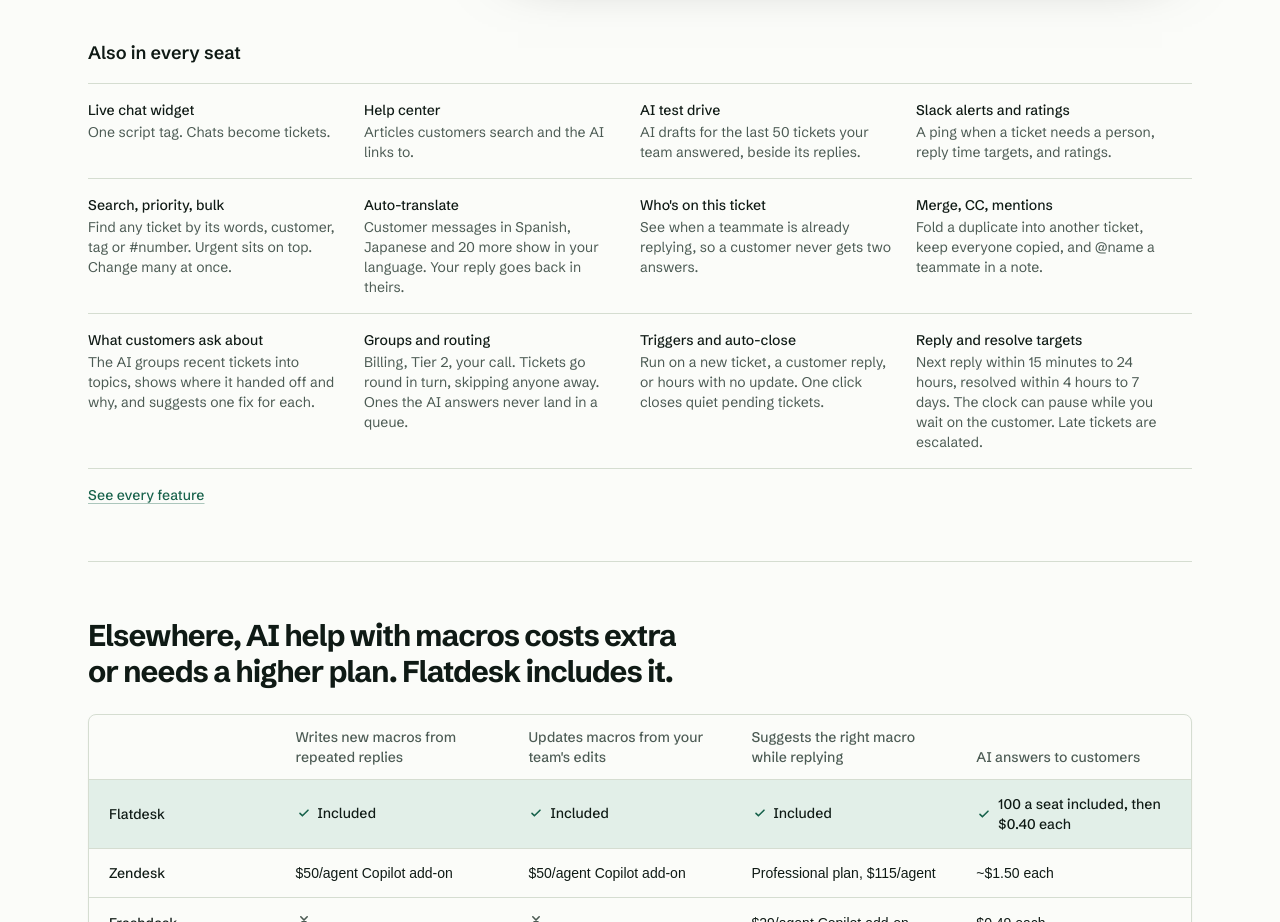
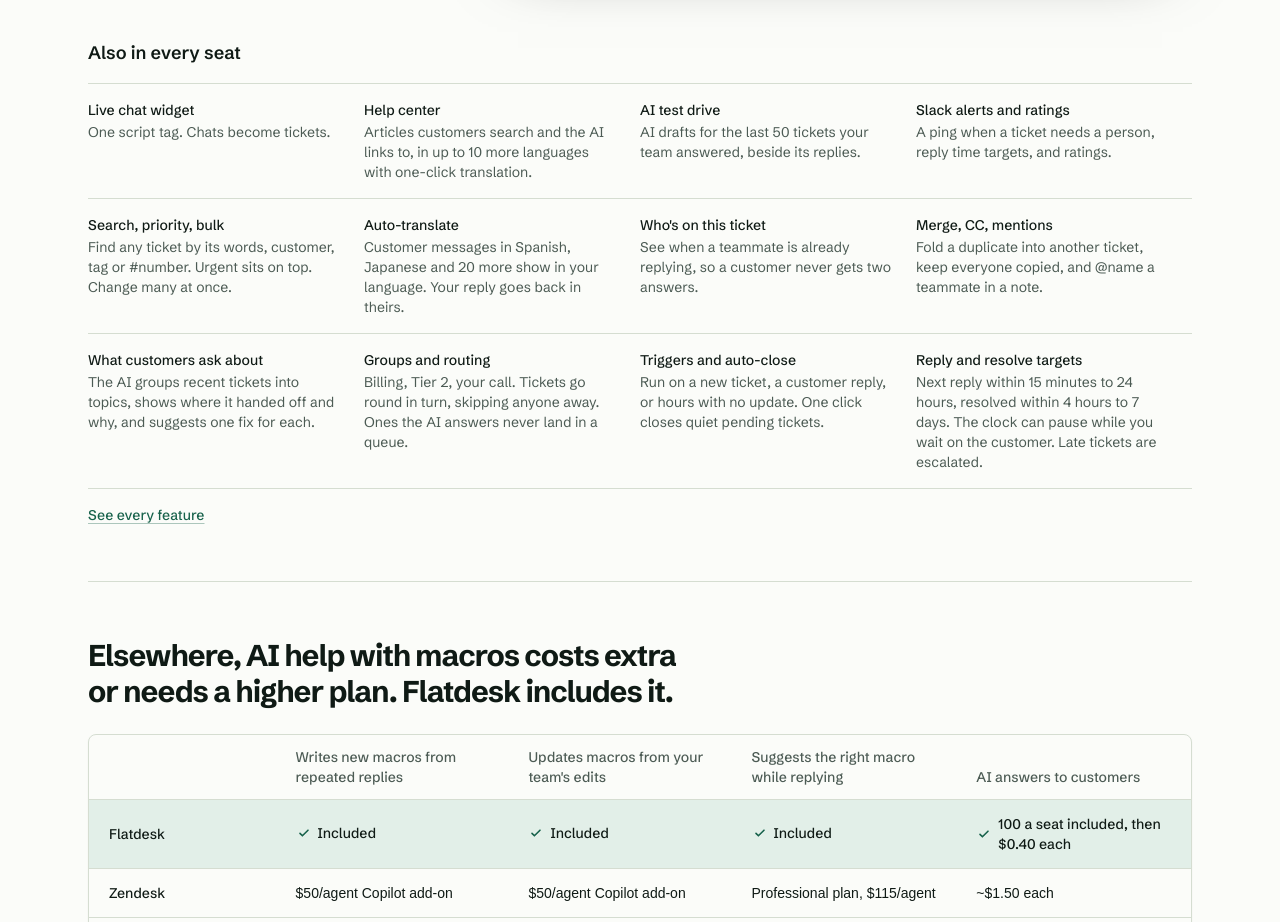
Before and after one commit to lanlan2020wu-hue/flatdesk, a Next.js app: page / in a window 1280 px wide. Shown: the part 4120-5042 px from the top of the page. Built offline with nearby package versions, Linux system fonts and the light colour scheme; no server answers; a web font is replaced by a local one.

Commit message:
Homepage: help center languages in 'Also in every seat' (#91)
Claude-Session: https://claude.ai/code/session_01EAdDQs2aeUSkDK3eH54rML

Co-authored-by: Claude <noreply@anthropic.com>

```diff
--- a/src/app/(marketing)/page.tsx
+++ b/src/app/(marketing)/page.tsx
@@ -31,7 +31,7 @@ const TERMS = [
 // Smaller things in the seat, one line each, after the tour.
 const MORE = [
   { title: "Live chat widget", body: "One script tag. Chats become tickets.", href: "/features#all" },
-  { title: "Help center", body: "Articles customers search and the AI links to.", href: "/features#all" },
+  { title: "Help center", body: "Articles customers search and the AI links to, in up to 10 more languages with one-click translation.", href: "/features#all" },
   { title: "AI test drive", body: "AI drafts for the last 50 tickets your team answered, beside its replies.", href: "/features/ai-test-drive" },
   { title: "Slack alerts and ratings", body: "A ping when a ticket needs a person, reply time targets, and ratings.", href: "/features#all" },
   { title: "Search, priority, bulk", body: "Find any ticket by its words, customer, tag or #number. Urgent sits on top. Change many at once.", href: "/features#all" },
```
